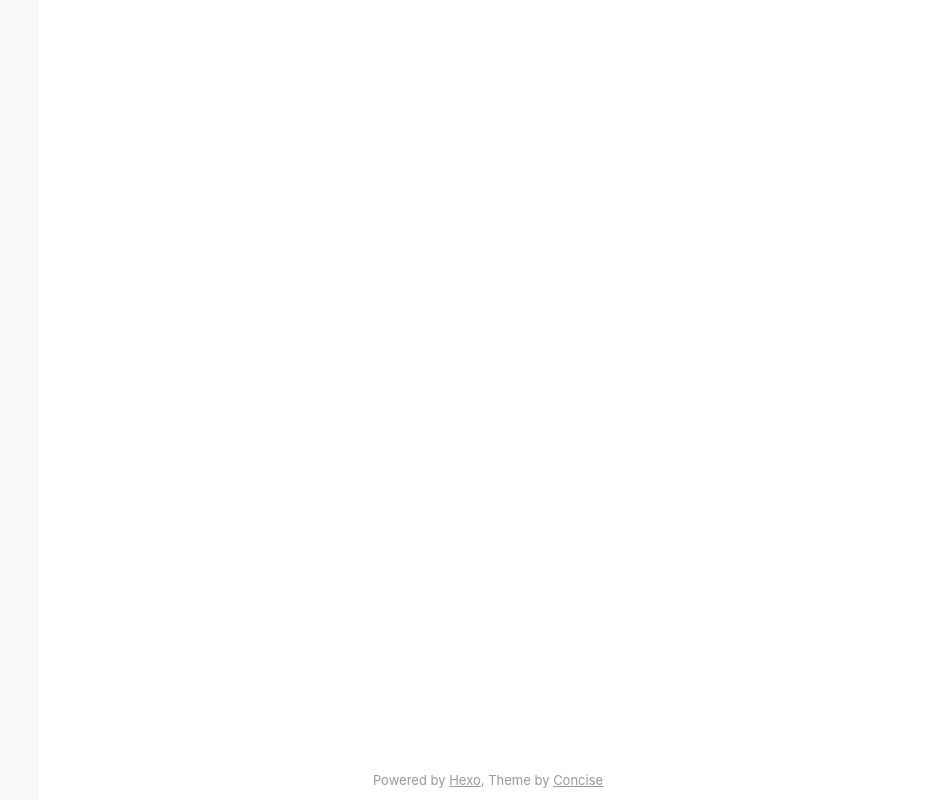
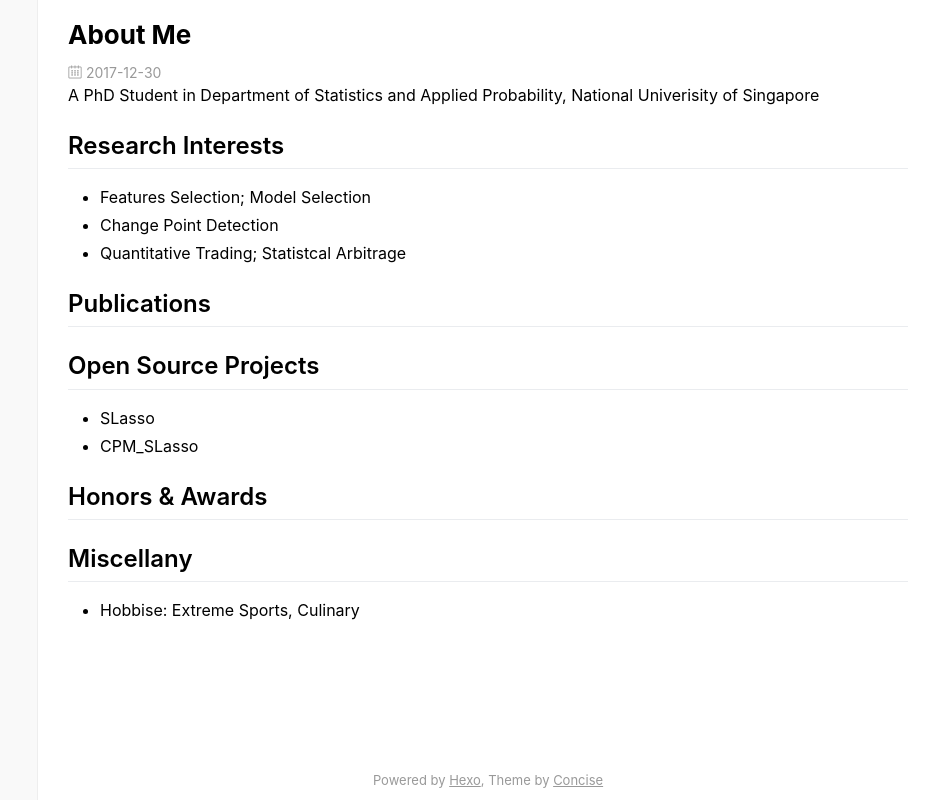
Before and after one commit to shadowmoon1988/shadowmoon1988.github.io, a plain HTML site: page about/index.html in a window 1280 px wide. Shown: the full height of the page, 342-1280 px from the left. Drawn offline with nearby package versions, Linux system fonts and the light colour scheme; some packages are replaced by stand-ins of ours; files whose address does not match are found by name.

Commit message:
Site updated: 2017-12-31 14:06:08

```diff
--- a/about/index.html
+++ b/about/index.html
@@ -7,7 +7,7 @@
 
 
 
-    <title>about | Baolong&#39;s Website</title>
+    <title>About Me | Baolong&#39;s Website</title>
     <meta name="author" content="John Doe" />
     <meta name="version" content="1.0.0" />
     <meta name="keywords" content="" />
@@ -124,7 +124,48 @@
 
 </header>
 
-        <div id="content" class="content"></div>
+        <div id="content" class="content"><article class="article" itemscope itemprop="blogPost">
+
+    <header class="article-header">
+
+        <h1 itemprop="name">
+            About Me
+        </h1>
+
+        <div class="article-meta clearfix">
+            <a class="article-date" href="/about/index.html">
+
+    <i class="icon-calendar"></i>
+
+    <time datetime="2017-12-30T23:28:19.000Z" itemprop="datePublished">2017-12-30</time>
+</a>
+
+
+
+
+        </div>
+    </header>
+
+    <section class="article-body markdown-body">
+
+        <p>A PhD Student in Department of Statistics and Applied Probability, National Univerisity of Singapore</p>
+<h2 id="Research-Interests"><a href="#Research-Interests" class="headerlink" title="Research Interests"></a>Research Interests</h2><ul>
+<li>Features Selection; Model Selection</li>
+<li>Change Point Detection</li>
+<li>Quantitative Trading; Statistcal Arbitrage</li>
+</ul>
+<h2 id="Publications"><a href="#Publications" class="headerlink" title="Publications"></a>Publications</h2><h2 id="Open-Source-Projects"><a href="#Open-Source-Projects" class="headerlink" title="Open Source Projects"></a>Open Source Projects</h2><ul>
+<li>SLasso</li>
+<li>CPM_SLasso</li>
+</ul>
+<h2 id="Honors-amp-Awards"><a href="#Honors-amp-Awards" class="headerlink" title="Honors &amp; Awards"></a>Honors &amp; Awards</h2><h2 id="Miscellany"><a href="#Miscellany" class="headerlink" title="Miscellany"></a>Miscellany</h2><ul>
+<li>Hobbise: Extreme Sports, Culinary</li>
+</ul>
+
+
+    </section>
+</article>
+</div>
         <footer class="footer">
     Powered by <a href="http://hexo.io/" target="_blank">Hexo</a>, Theme by <a href="https://github.com/sanonz/hexo-theme-concise" target="_blank">Concise</a>
 </footer>
```
Also changed, not shown: 2017/12/29/hello-world/index.html (+6 -0 lines), categories/Coding/index.html (+6 -0 lines), index.html (+6 -0 lines), tags/Hexo/index.html (+6 -0 lines), tags/Test/index.html (+6 -0 lines).
